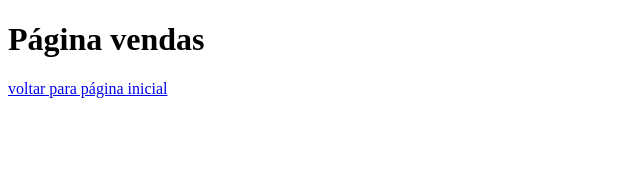
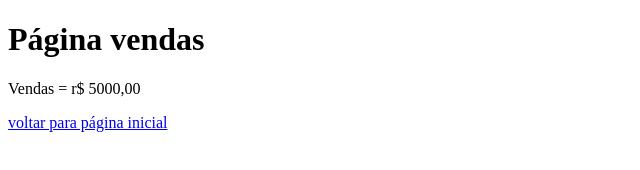
Before and after one commit to lopesnewton/git, a plain HTML site: page vendas.html in a window 1280 px wide. Shown: the whole page, without its empty margins (0-640 px from the left). Drawn offline with Linux system fonts and the light colour scheme.

Commit message:
Acrescentado valor das vendas

```diff
--- a/vendas.html
+++ b/vendas.html
@@ -7,6 +7,8 @@
 </head>
 <body>
     <h1>Página vendas</h1>
+    <p>Vendas = r$ 5000,00</p>
+
     <a href="index.html">voltar para página inicial</a>
 </body>
 </html>
```
